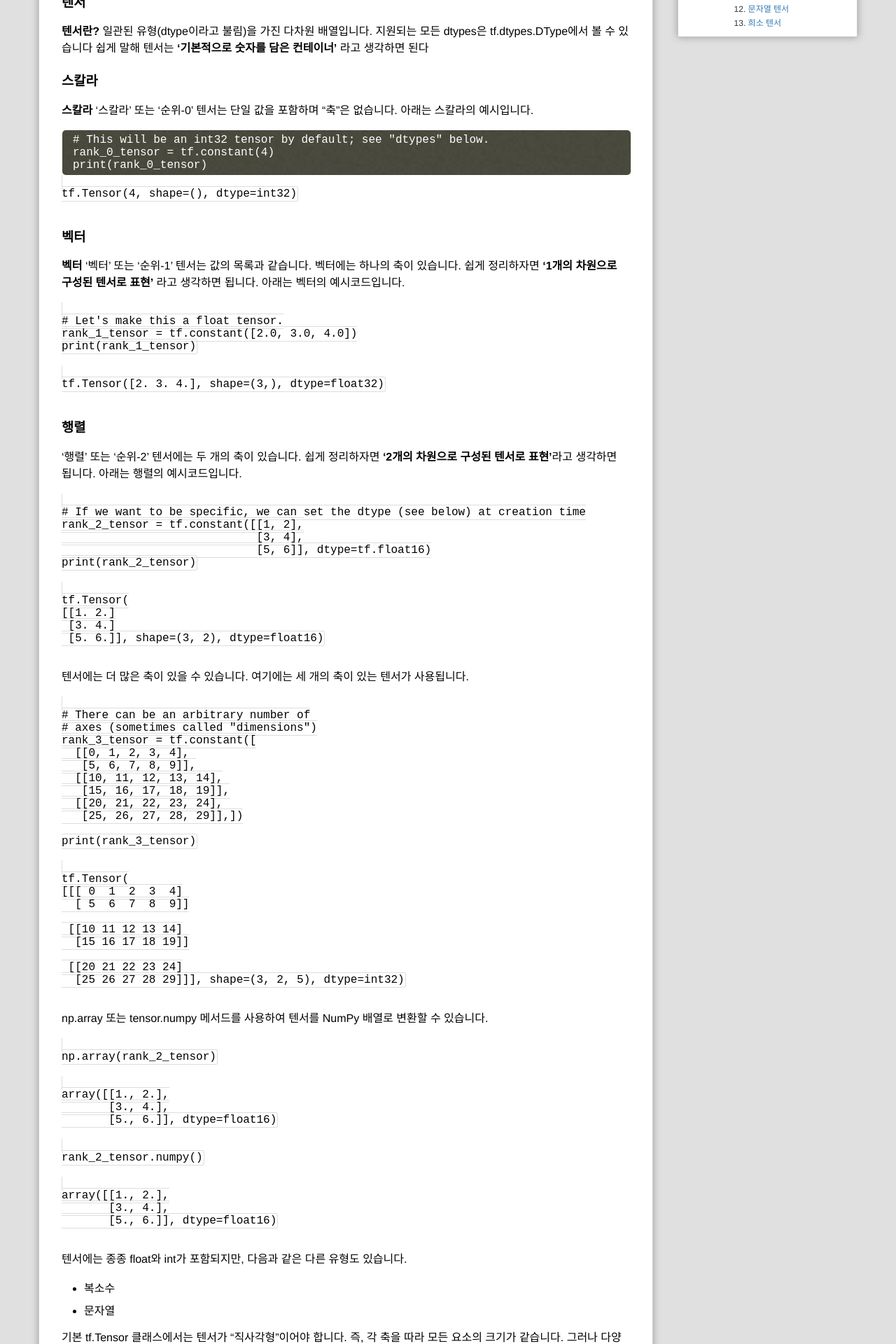
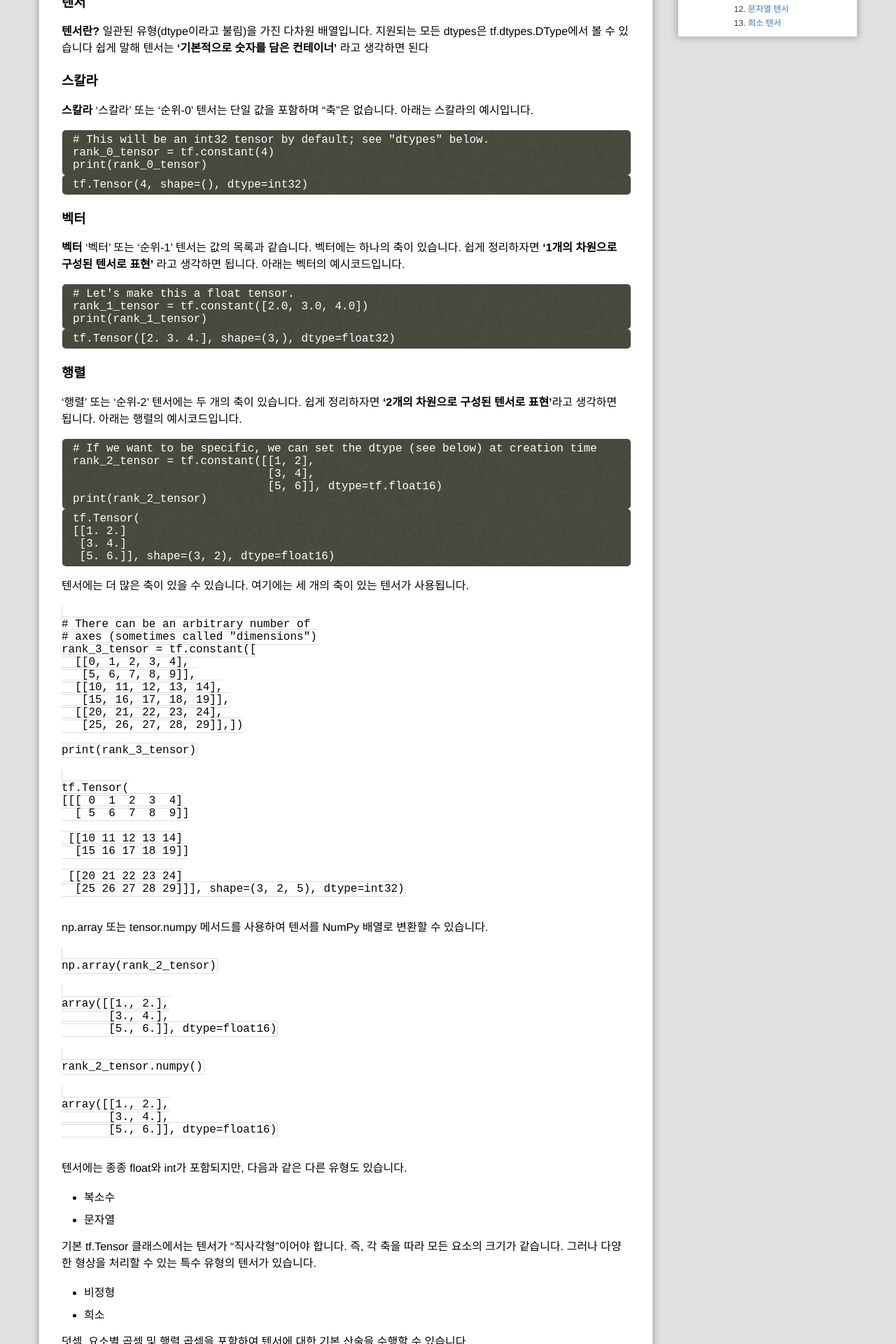
Before and after one commit to unifreak/jekyll-theme-textalic, a Jekyll site: the page built from _posts/2021-10-04-텐서에 대해서.md, in a window 1280 px wide. Shown: the part 502-2422 px from the top of the page at 70% size. Built offline with Jekyll 4.4.1, drawn with Linux system fonts in a browser that asks for light colours; comment, search, counter and statistics services are not loaded.

Commit message:
Update 2021-10-04-텐서에 대해서.md

````diff
--- a/_posts/2021-10-04-텐서에 대해서.md
+++ b/_posts/2021-10-04-텐서에 대해서.md
@@ -19,11 +19,9 @@ rank_0_tensor = tf.constant(4)
 print(rank_0_tensor)
 ```
 
-<pre>
-<code>
+```
 tf.Tensor(4, shape=(), dtype=int32)
-</code>
-</pre>
+```
 
 ### 벡터
 **벡터**
@@ -31,41 +29,33 @@ tf.Tensor(4, shape=(), dtype=int32)
 쉽게 정리하자면 **'1개의 차원으로 구성된 텐서로 표현'** 라고 생각하면 됩니다.
 아래는 벡터의 예시코드입니다.
 
-<pre>
-<code>
+```
 # Let's make this a float tensor.
 rank_1_tensor = tf.constant([2.0, 3.0, 4.0])
 print(rank_1_tensor)
-</code>
-</pre>
+```
 
-<pre>
-<code>
+```
 tf.Tensor([2. 3. 4.], shape=(3,), dtype=float32)
-</code>
-</pre>
+```
 
 ### 행렬
 '행렬' 또는 '순위-2' 텐서에는 두 개의 축이 있습니다.
 쉽게 정리하자면 **'2개의 차원으로 구성된 텐서로 표현'**라고 생각하면 됩니다.
 아래는 행렬의 예시코드입니다.
-<pre>
-<code>
+```
 # If we want to be specific, we can set the dtype (see below) at creation time
 rank_2_tensor = tf.constant([[1, 2],
                              [3, 4],
                              [5, 6]], dtype=tf.float16)
 print(rank_2_tensor)
-</code>
-</pre>
-<pre>
-<code>
+```
+```
 tf.Tensor(
 [[1. 2.]
  [3. 4.]
  [5. 6.]], shape=(3, 2), dtype=float16)
-</code>
-</pre>
+```
 
 텐서에는 더 많은 축이 있을 수 있습니다. 여기에는 세 개의 축이 있는 텐서가 사용됩니다.
 <pre>
````
